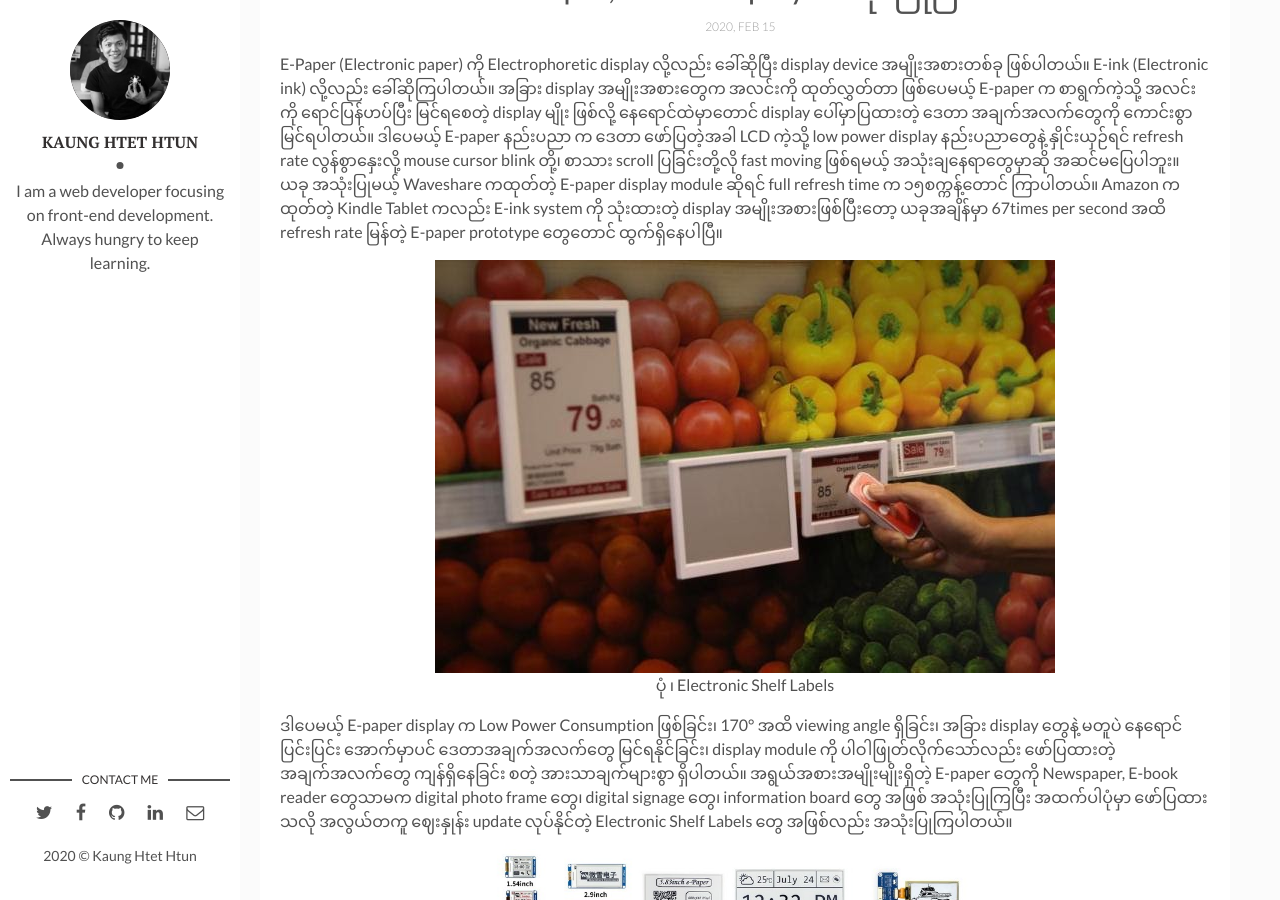
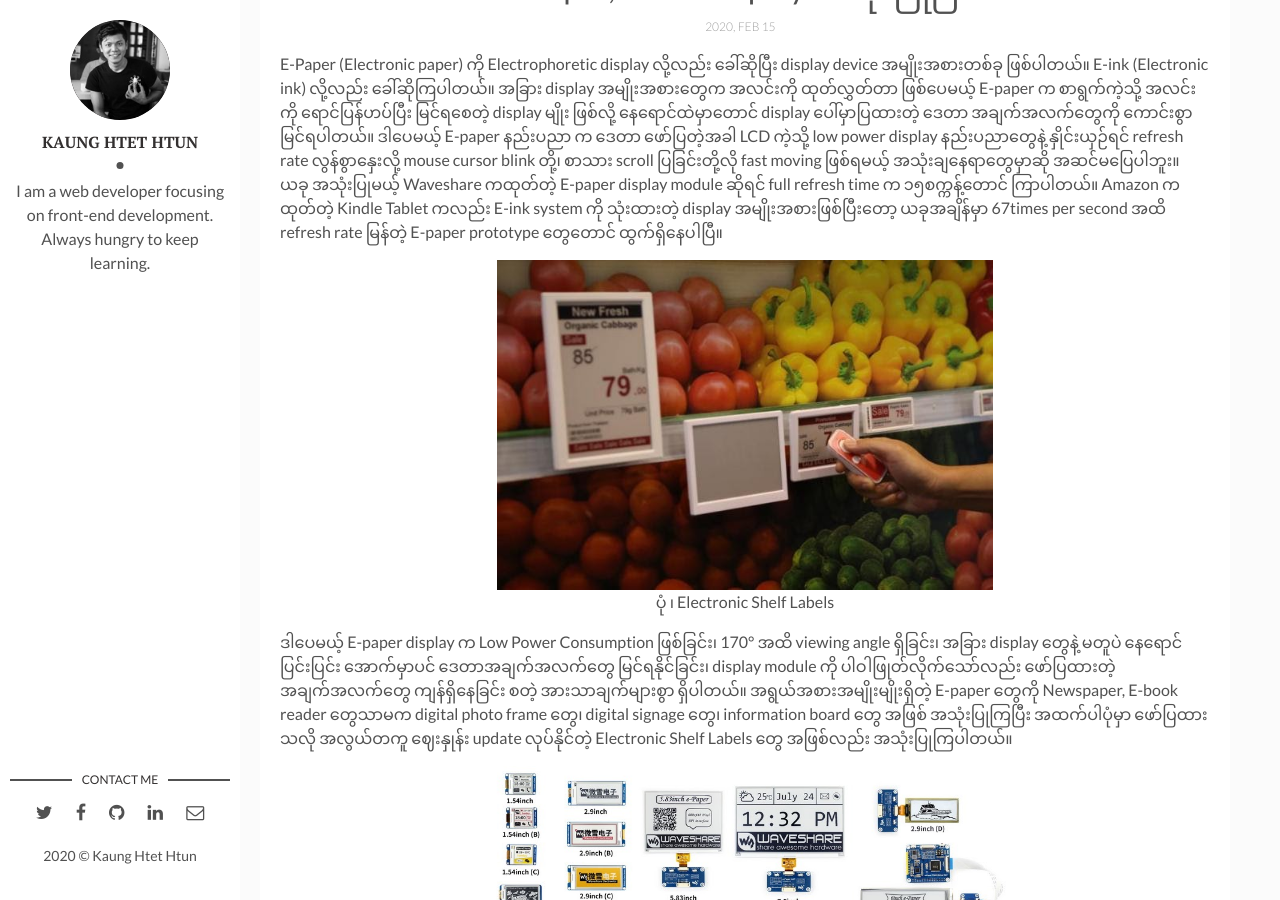
Before and after one commit to kogyikaunghtet/kogyikaunghtet.github.io, a Jekyll site: the page built from _posts/2020-02-15-e-paper-rpi.markdown, in a window 1280 px wide and 900 px high, scrolled down 584 px. Built offline with Jekyll 4.4.1, drawn with Linux system fonts in a browser that asks for light colours; comment, search, counter and statistics services are not loaded.

Commit message:
Initial commit

```diff
--- a/_posts/2020-02-15-e-paper-rpi.markdown
+++ b/_posts/2020-02-15-e-paper-rpi.markdown
@@ -10,7 +10,7 @@ tags: [Raspberry Pi, Displays]
 E-Paper (Electronic paper) ကို Electrophoretic display လို့လည်း ခေါ်ဆိုပြီး display device အမျိုးအစားတစ်ခု ဖြစ်ပါတယ်။ E-ink (Electronic ink) လို့လည်း ခေါ်ဆိုကြပါတယ်။ အခြား display အမျိုးအစားတွေက အလင်းကို ထုတ်လွှတ်တာ ဖြစ်ပေမယ့် E-paper က စာရွက်ကဲ့သို့ အလင်းကို ရောင်ပြန်ဟပ်ပြီး မြင်ရစေတဲ့ display မျိုး ဖြစ်လို့ နေရောင်ထဲမှာတောင် display ပေါ်မှာပြထားတဲ့ ဒေတာ အချက်အလက်တွေကို ကောင်းစွာမြင်ရပါတယ်။ ဒါပေမယ့် E-paper နည်းပညာ က ဒေတာ ဖော်ပြတဲ့အခါ LCD ကဲ့သို့ low power display နည်းပညာတွေနဲ့ နှိုင်းယှဉ်ရင် refresh rate လွန်စွာနှေးလို့ mouse cursor blink တို့၊ စာသား scroll ပြခြင်းတို့လို fast moving ဖြစ်ရမယ့် အသုံးချနေရာတွေမှာဆို အဆင်မပြေပါဘူး။ ယခု အသုံးပြုမယ့် Waveshare ကထုတ်တဲ့ E-paper display module ဆိုရင် full refresh time က ၁၅စက္ကန့်တောင် ကြာပါတယ်။ Amazon က ထုတ်တဲ့ Kindle Tablet ကလည်း E-ink system ကို သုံးထားတဲ့ display အမျိုးအစားဖြစ်ပြီးတော့ ယခုအချိန်မှာ 67times per second အထိ refresh rate မြန်တဲ့ E-paper prototype တွေတောင် ထွက်ရှိနေပါပြီ။
 
 <p align="center">
-<img src="/assets/img/EPD/esl.jpg">
+<img width="496" height="330" src="/assets/img/EPD/esl.jpg">
 <br>
 <a>ပုံ ၊ Electronic Shelf Labels</a>
 </p>
```
